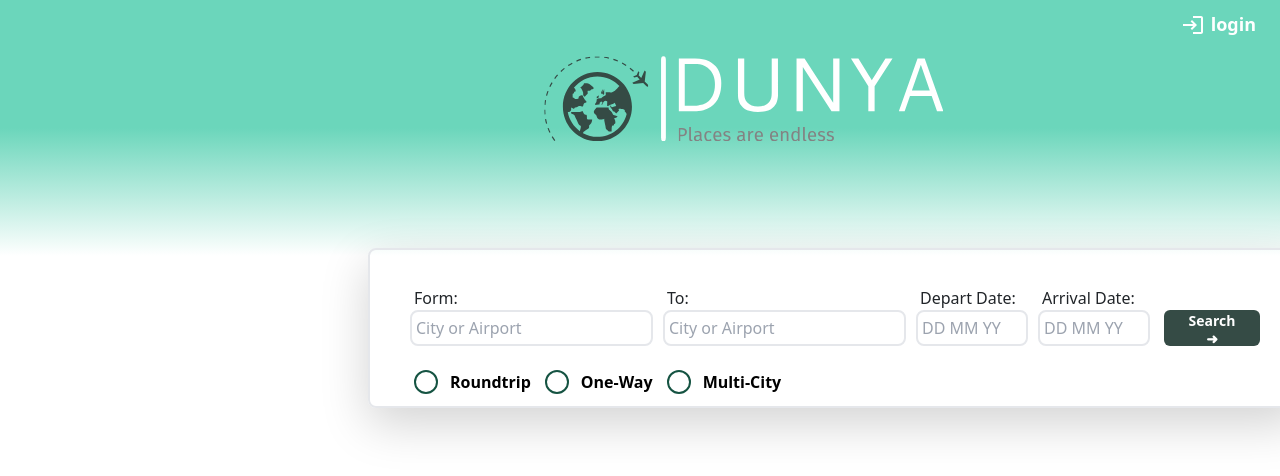
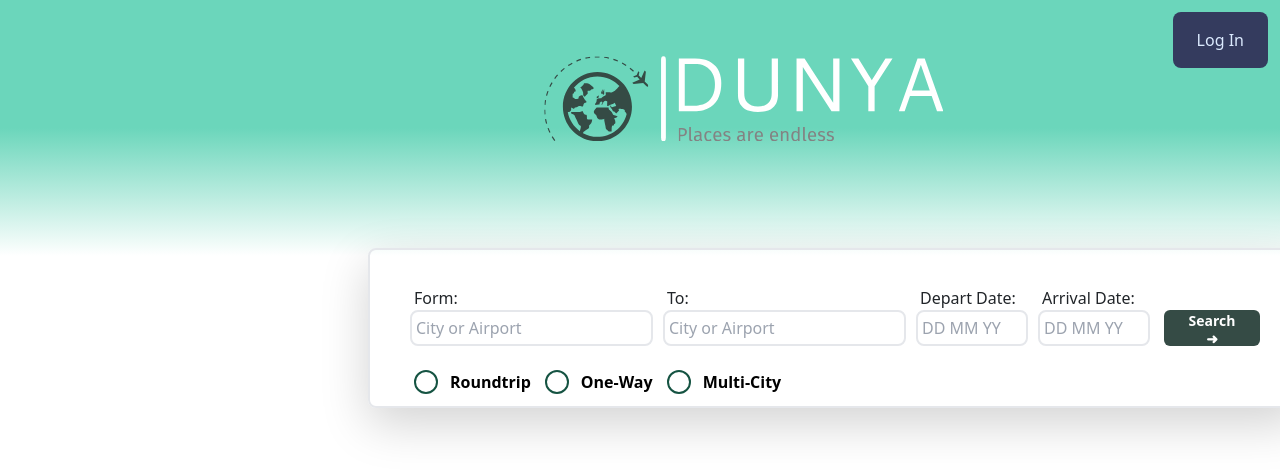
Before and after one commit to WahabJI/CodeRED-Redacted_W, a Next.js app in the folder app/: page / in a window 1280 px wide. Shown: the top 476 px of the page. Built offline with nearby package versions, Linux system fonts and the light colour scheme.

Commit message:
BASICS OF AUTH

```diff
--- a/app/components/loginForm/login-form.tsx
+++ b/app/components/loginForm/login-form.tsx
@@ -35,7 +35,9 @@ export default function LoginForm() {
             <div className="mb-3">
               <Field className="form-control" id="password" name="password" placeholder="Password" type="password" />
             </div>
-            <button type="submit" className="btn btn-primary">Login</button>
+            <a href="/"
+          className="px-4 py-2 text-blue-100 no-underline bg-navy rounded hover:bg-blue-600 hover:underline hover:text-blue-200">Log In
+          </a>
           </Form>
         </Formik>
       </div>
--- a/app/package.json
+++ b/app/package.json
@@ -9,6 +9,7 @@
     "web": "webpack"
   },
   "dependencies": {
+    "@auth0/nextjs-auth0": "^1.9.2",
     "@duffel/api": "^1.17.0",
     "bootstrap": "^5.2.2",
     "duffel": "^0.0.2",
--- a/app/pages/LoginPage.tsx
+++ b/app/pages/LoginPage.tsx
@@ -6,11 +6,11 @@ import Header from '../components/header/header'
 import styles from '../styles/Home.module.css'
 import Logo from '../components/logo/Logo'
 
-export default function Home() {
+export default function Login() {
     return (
       <div className={styles.container}>
         <Head>
-          <title>Create Next App</title>
+          <title>Please Log In!</title>
           <meta name="description" content="Generated by create next app" />
           <link rel="icon" href="/favicon.ico" />
         </Head>
--- a/app/pages/_app.tsx
+++ b/app/pages/_app.tsx
@@ -2,7 +2,12 @@ import '../styles/globals.css'
 // import "react-date-picker/dist/DatePicker.css";
 import type { AppProps } from 'next/app'
 import 'bootstrap/dist/css/bootstrap.css'
+import { UserProvider } from '@auth0/nextjs-auth0'
 
 export default function App({ Component, pageProps }: AppProps) {
-  return <Component {...pageProps} />
+  return (
+    <UserProvider>
+      <Component {...pageProps} />
+    </UserProvider>
+    )
 }
--- /dev/null
+++ b/app/pages/api/auth/[...auth0].ts
@@ -0,0 +1,3 @@
+import { handleAuth } from "@auth0/nextjs-auth0";
+
+export default handleAuth();
--- a/app/pages/index.tsx
+++ b/app/pages/index.tsx
@@ -8,7 +8,7 @@ import DepartDate from '../components/searchbars/DepartDate'
 import ArrivalDate from '../components/searchbars/ArrivalDate'
 import SearchButton from '../components/button/searchButton'
 import TripButton from '../components/button/tripButton'
-
+import { UseUser } from '@auth0/nextjs-auth0/dist/frontend/use-user'
 
 import styles from '../styles/Home.module.css'
 import Logo from '../components/logo/Logo'
@@ -24,8 +24,9 @@ export default function Home() {
         <meta name="description" content="Generated by create next app" />
         <link rel="icon" href="/favicon.ico" />
       </Head>
-      <Header>
-      </Header>
+      <a href="/LoginPage"
+          className="px-6 py-3 text-blue-100 no-underline bg-navy rounded-lg hover:bg-blue-600 hover:underline hover:text-blue-200 absolute top-3 right-3">Log In
+          </a>
       <Logo/>
       <div className="rounded-lg shadow-lg border-solid border-2 border-inherit box-border content-center absolute inset-x-0 ml-80 mr-80 left-12 right-12 h-40 w-min -mt-9">
         <div className="flex flex-row justify-center gap-x-2.5 mx-10 mt-4">
@@ -52,6 +53,7 @@ export default function Home() {
             Multi-City
           </label>
         </div>
+
       </div>
   </div>
 
```
Also changed, not shown: 2 other files (tests, documents, lock files or other folders).
